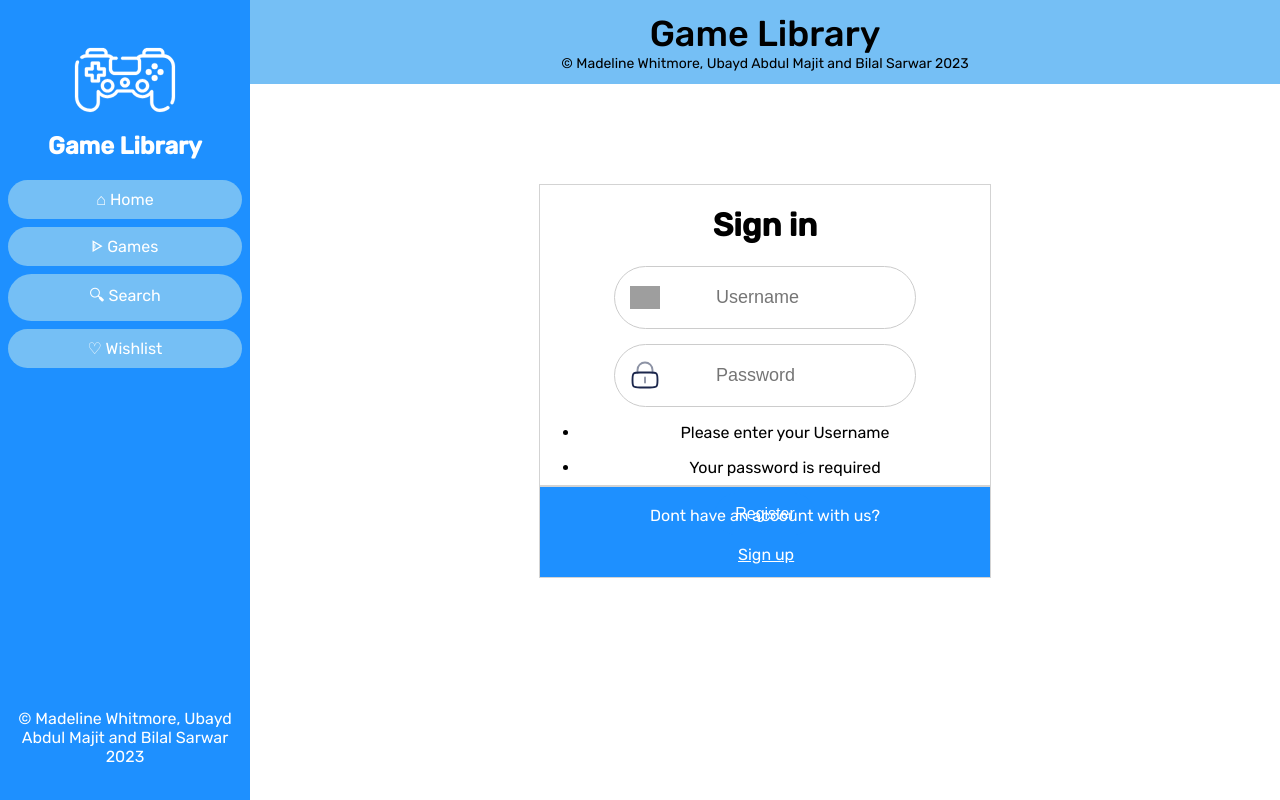
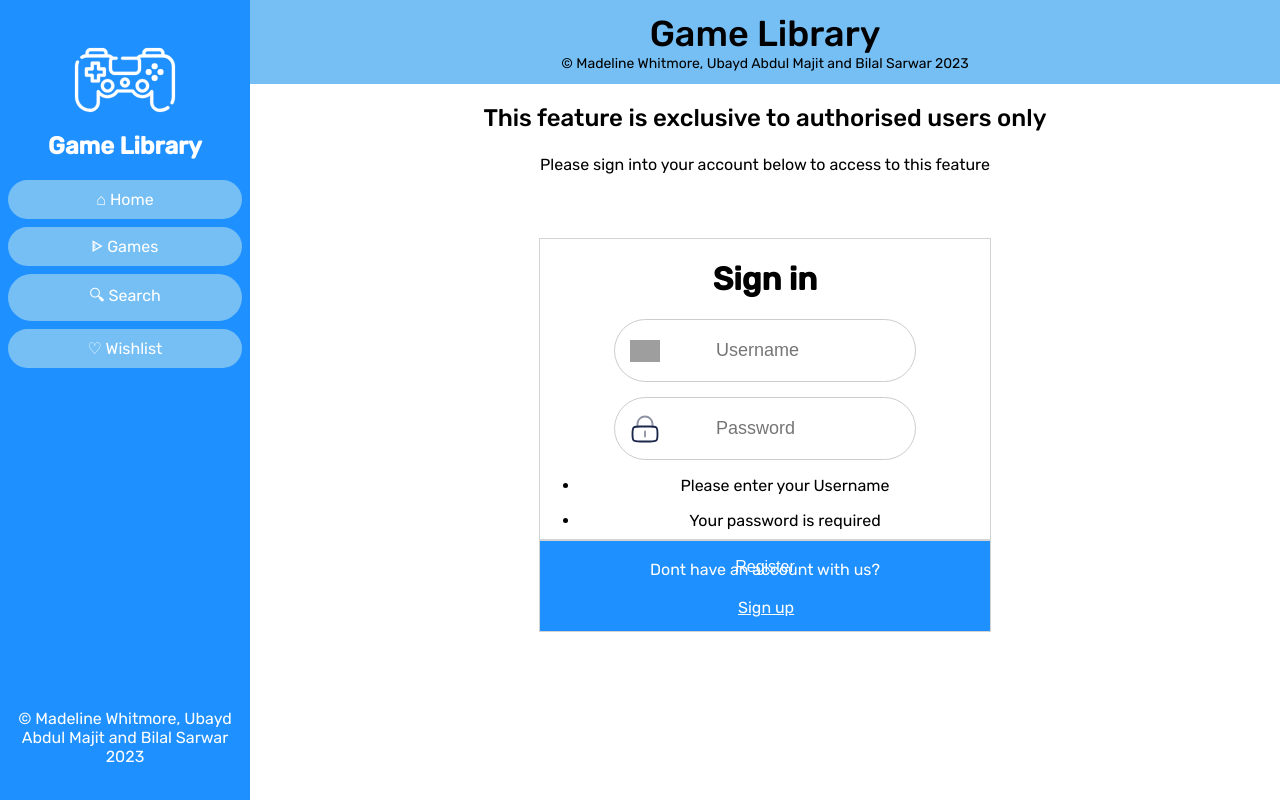
Before and after one commit to ItsMaddieNow/Compsci235-WebApp, a Flask app: page /auth/register in a window 1280 px wide. Run offline with Flask 3, Linux system fonts and the light colour scheme; some libraries are stand-ins or nearby versions; grey boxes are pictures that could not be loaded.

Commit message:
Additional changes to log-in page (message to users)

```diff
--- a/games/static/css/auth.css
+++ b/games/static/css/auth.css
@@ -4,7 +4,7 @@
     margin-right: auto;
     width: 450px;
     height: 300px;
-    margin-top:100px;
+    margin-top:60px;
 
 }
 .auth-dialog {
@@ -106,3 +106,7 @@
 .sign-up u{
     margin-left:198px;
 }
+
+.intro p{
+    text-align: center;
+}
--- a/games/templates/auth/credentials.html
+++ b/games/templates/auth/credentials.html
@@ -4,7 +4,10 @@
     <link rel="stylesheet" href="{{ url_for('static', filename='css/auth.css') }}">
 {% endblock %}
 {% block content %}
-
+<div class="intro">
+    <h2>This feature is exclusive to authorised users only</h2>
+    <p>Please sign into your account below to access to this feature</p>
+</div>
 <div class="auth-dialog">
     <h1>Sign in</h1>
     <form method="post" action="{{ handler_url }}">
```
